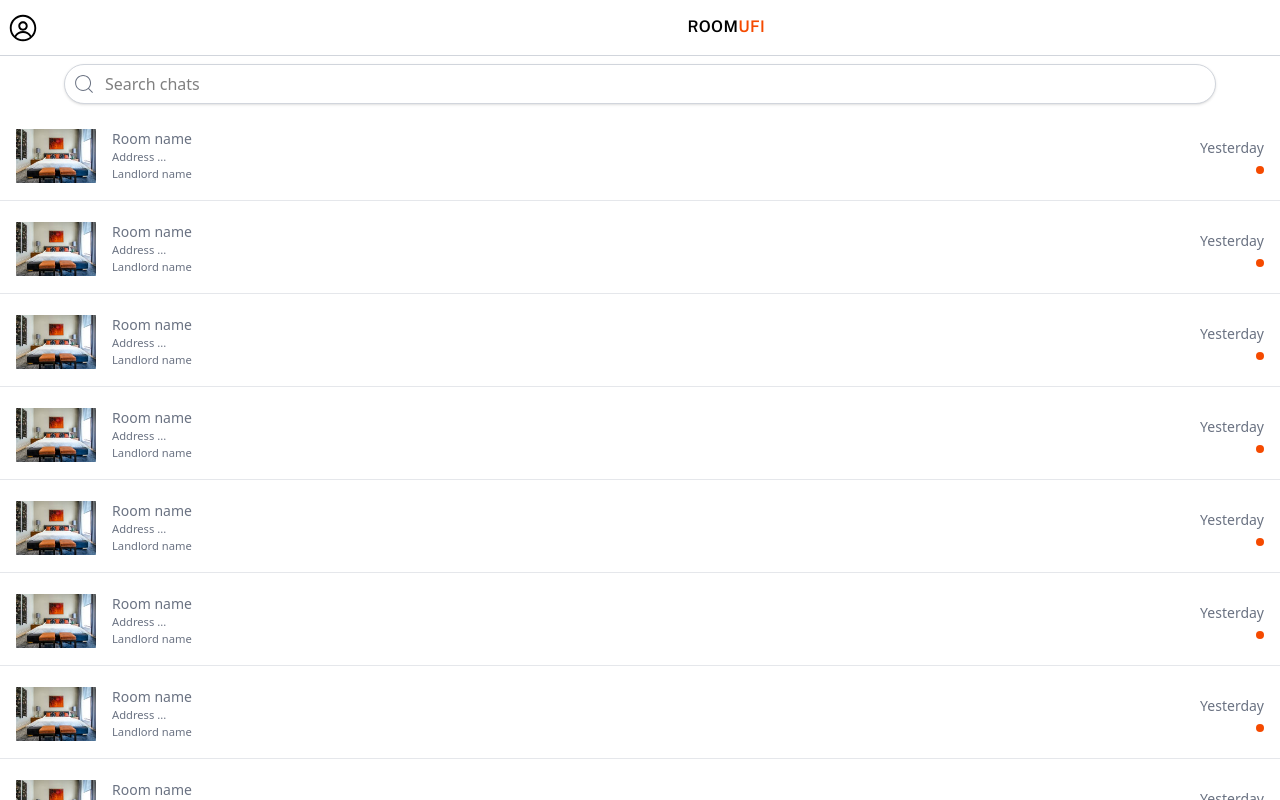
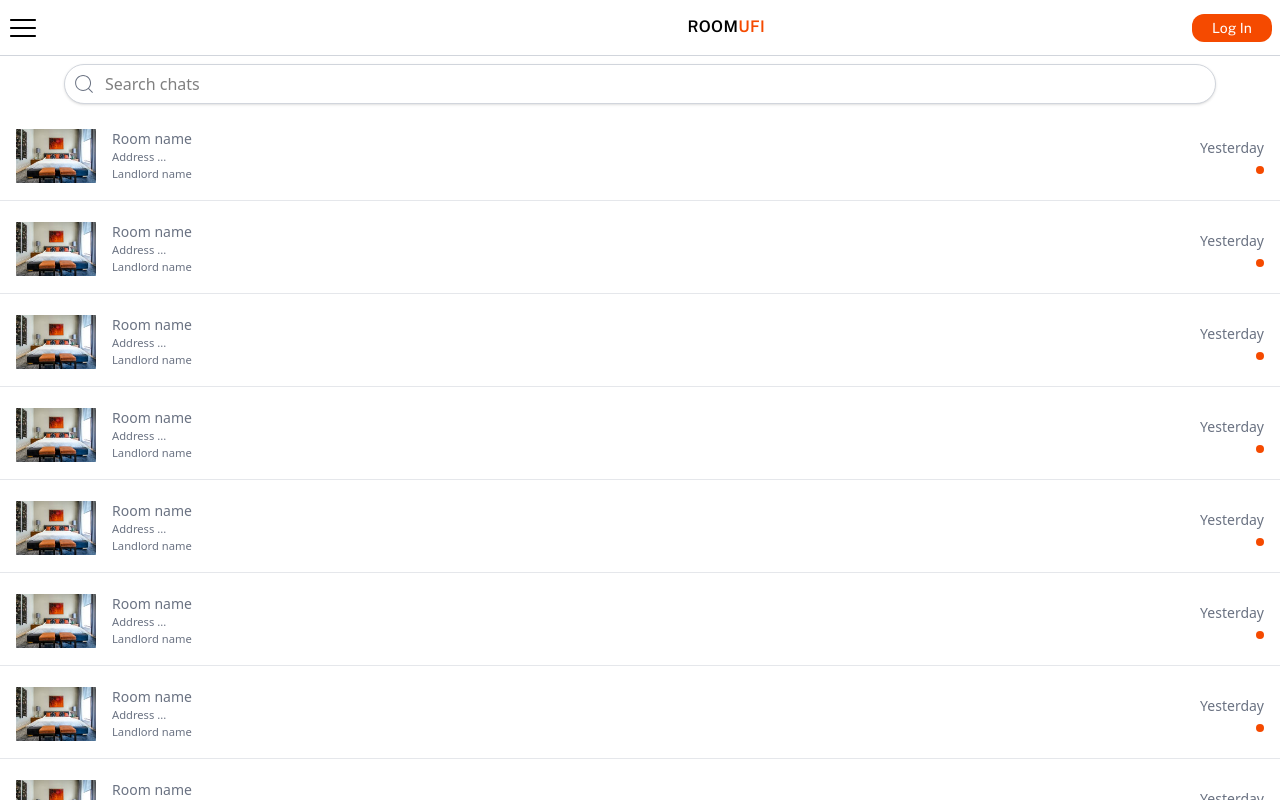
Before and after one commit to Lior-Lavon/Roomify-FE, a React (Vite) app: page /chats in a window 1280 px wide. Built offline with nearby package versions, Linux system fonts and the light colour scheme.

Commit message:
styling login page

```diff
--- a/src/components/ChatWithOwner/ChatWithOwner.jsx
+++ b/src/components/ChatWithOwner/ChatWithOwner.jsx
@@ -68,7 +68,7 @@ const ChatWithOwner = ({ advertId, isVisible, closeChatWithOwner }) => {
       }`}
     >
       {/* place holder */}
-      <TopBar showAvatar={true} showLogin={false} />
+      <TopBar leftIcon="burger" rightIcon="login" />
       <div className="w-full h-full flex flex-col bg-white">
         {/* TopBar */}
         <div className="w-full h-[54px] bg-blue-300" ref={topRef}>
--- a/src/components/TopBar/TopBar.jsx
+++ b/src/components/TopBar/TopBar.jsx
@@ -1,7 +1,7 @@
 import React, { useState } from "react";
 import { BsChat } from "react-icons/bs";
-import { IoChatbubbleOutline } from "react-icons/io5";
-import { RxAvatar } from "react-icons/rx";
+import { IoChatbubbleOutline, IoCloseOutline } from "react-icons/io5";
+import { RxAvatar, RxHamburgerMenu } from "react-icons/rx";
 import { useSelector } from "react-redux";
 import { useNavigate } from "react-router-dom";
 
@@ -35,7 +35,7 @@ const MenuItems = [
 
 const TopBar = (props) => {
   const { profile } = useSelector((store) => store.user);
-  const { showAvatar, showLogin } = props;
+  const { leftIcon, rightIcon } = props;
   const [isMenu, setIsMenu] = useState(false);
   const navigate = useNavigate();
   const handleClick = () => {
@@ -57,13 +57,21 @@ const TopBar = (props) => {
   return (
     <div className="w-full bg-white px-2 h-14 flex flex-row items-center justify-between text-lg z-50 border-b-[1px] border-gray-300 sans-regular">
       <div className="text-3xl w-[20%]">
-        {showAvatar && (
+        {leftIcon == "burger" && (
           <div className="group relative cursor-pointer">
+            {!isMenu ? (
+              !profile ? (
+                <RxHamburgerMenu onClick={handleMenu} />
+              ) : (
                 <RxAvatar onClick={handleMenu} />
+              )
+            ) : (
+              <IoCloseOutline onClick={handleMenu} />
+            )}
             <div
               className={`absolute z-[9999] ${
                 !isMenu ? "hidden" : "inline-block"
-              } w-[200px] rounded-md bg-white p-2 text-black text-base shadow-md`}
+              } w-[300px] rounded-md bg-white p-2 text-black text-base shadow-md`}
             >
               <ul>
                 {MenuItems.map((data) => {
@@ -94,22 +102,24 @@ const TopBar = (props) => {
       </div>
 
       <div className="w-[20%] max-w-[80px]">
-        {!profile
-          ? showLogin && (
+        {rightIcon != undefined ? (
+          !profile ? (
             <div
               className="bg-orange-600 text-white rounded-xl px-2 py-1 text-sm text-center"
               onClick={handleSignIn}
             >
               Log In
             </div>
-            )
-          : showLogin && (
+          ) : (
             <div
               className="flex items-center justify-end"
               onClick={handleChatView}
             >
               <IoChatbubbleOutline className="text-2xl" />
             </div>
+          )
+        ) : (
+          <div></div>
         )}
       </div>
     </div>
--- a/src/pages/Chat/ChatView.jsx
+++ b/src/pages/Chat/ChatView.jsx
@@ -357,7 +357,7 @@ const ChatView = () => {
         style={{ height: `${viewportHeight}px` }}
       >
         {/* Top Div */}
-        <TopBar showAvatar={true} showLogin={true} />
+        <TopBar leftIcon="burger" rightIcon="login" />
 
         {/* Middle Div (Flexible) */}
         <div className="w-full flex-1 flex flex-col" ref={containerRef}>
--- a/src/pages/Home/HomeView.jsx
+++ b/src/pages/Home/HomeView.jsx
@@ -68,7 +68,7 @@ const HomeView = () => {
         className={`base:hidden sm:block md:hidden w-full h-full relative text-3xl sans-regular `}
       >
         <div ref={topBarRef} className="w-full">
-          <TopBar showAvatar={true} showLogin={true} />
+          <TopBar leftIcon="burger" rightIcon="login" />
         </div>
 
         {/* body */}
--- a/src/pages/RenterChat/RenterChat.jsx
+++ b/src/pages/RenterChat/RenterChat.jsx
@@ -57,7 +57,7 @@ const RenterChat = () => {
   return (
     <div className="w-full h-full flex">
       <div className="w-full h-screen flex flex-col">
-        <TopBar showAvatar={true} showLogin={false} />
+        <TopBar leftIcon="burger" rightIcon="login" />
 
         {/* search */}
         <div className="w-[90%] mx-auto py-2 relative" ref={topRef}>
--- a/src/pages/SignIn/SignIn.jsx
+++ b/src/pages/SignIn/SignIn.jsx
@@ -13,8 +13,8 @@ const SignIn = () => {
   const navigate = useNavigate();
   const dispatch = useDispatch();
   const [isLogin, setIsLogin] = useState(true);
-  const [email, setEmail] = useState("");
-  const [password, setPassword] = useState("");
+  const [email, setEmail] = useState("test@test.com");
+  const [password, setPassword] = useState("1234");
   const [confirmPassword, setConfirmPassword] = useState("");
   const [error, setError] = useState("");
   const { returnToAfterLogin } = useSelector((store) => store.user);
@@ -26,6 +26,7 @@ const SignIn = () => {
       setError("Password do not match.");
       return;
     }
+
     if (isLogin) {
       console.log("Logging in with:", { email, password });
     } else {
@@ -54,7 +55,7 @@ const SignIn = () => {
   return (
     <div className="w-full h-screen flex flex-col items-center justify-center sans-regular">
       <div className="w-full h-screen fixed top-0">
-        <TopBar showAvatar={false} showLogin={false} />
+        <TopBar />
 
         <div className="w-full h-full bg-white p-6 flex flex-col items-center ">
           <div
```
Lines whose indentation alone changed are shown as unchanged.
